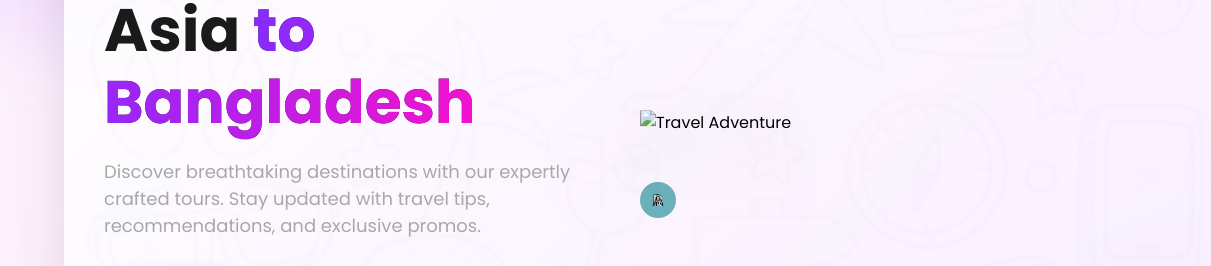
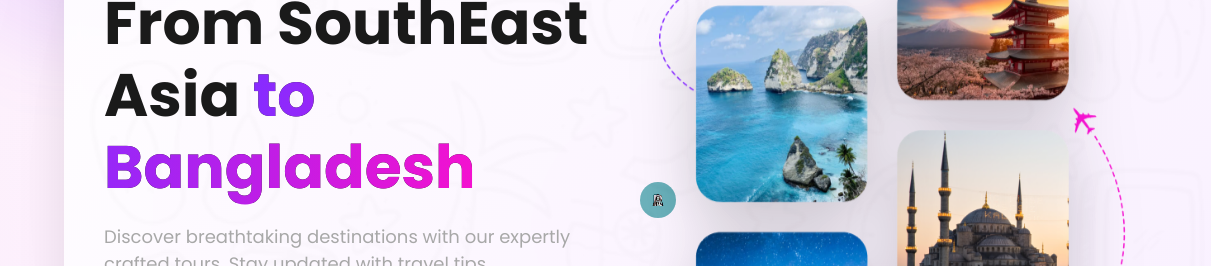
Before and after one commit to abir-software/Bootcamp.programming-hero.practice, a plain HTML site: page index.html in a window 1280 px wide. Shown: the part 218-484 px from the top of the page, 0-1211 px from the left. Drawn offline with nearby package versions, Linux system fonts and the light colour scheme; the site is published under a folder, as on GitHub Pages, so addresses that start at the root find nothing; files whose address does not match are found by name.

Commit message:
Update index.html

```diff
--- a/index.html
+++ b/index.html
@@ -79,7 +79,7 @@
       </div>
 
       <div class="banner-image" data-aos="fade-left" data-aos-duration="1000">
-        <img src="/images/hero.png" alt="Travel Adventure">
+        <img src="images/hero.png" alt="Travel Adventure">
       </div>
     </div>
   </section>
```
